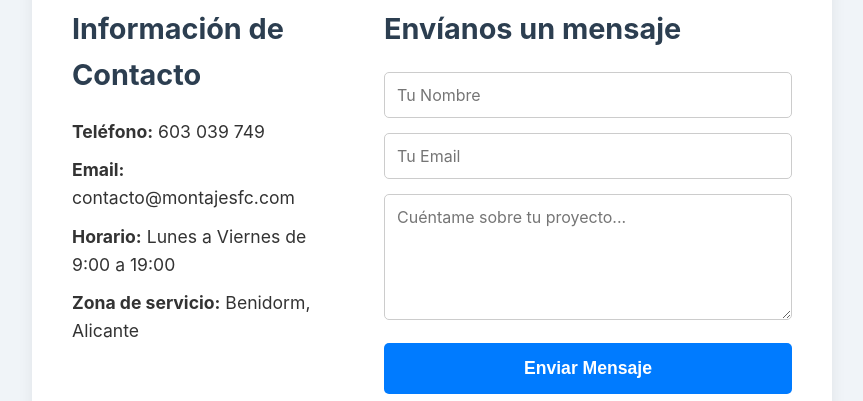
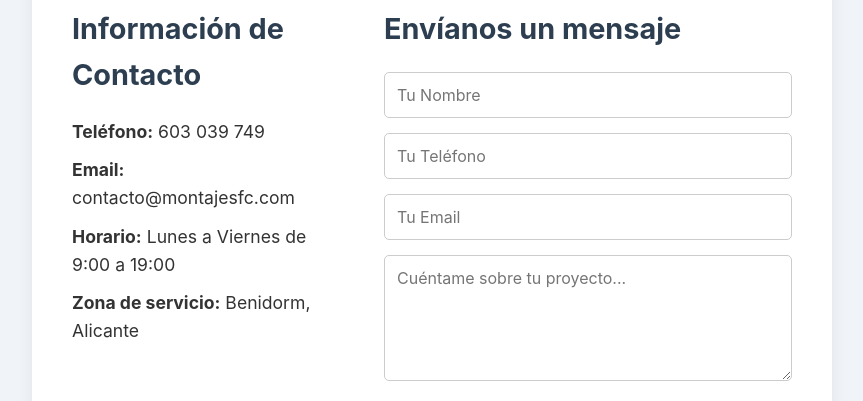
Before and after one commit to IvanAlexisRoble/web-montajesfc, a plain HTML site: page montajes FC/index.html in a window 1280 px wide. Shown: the part 2700-3101 px from the top of the page, without its empty margins (208-1071 px from the left). Drawn offline with Linux system fonts and the light colour scheme.

Commit message:
Update index.html

```diff
--- a/montajes FC/index.html
+++ b/montajes FC/index.html
@@ -142,6 +142,7 @@
                     <h3>Envíanos un mensaje</h3>
                     <form action="https://formspree.io/f/mldlgdzz" method="POST">
                         <input type="text" name="name" placeholder="Tu Nombre" required>
+                        <input type="tel" name="phone" placeholder="Tu Teléfono" required>
                         <input type="email" name="email" placeholder="Tu Email" required>
                         <textarea name="message" rows="5" placeholder="Cuéntame sobre tu proyecto..." required></textarea>
                         <button type="submit" class="cta-button">Enviar Mensaje</button>
```
